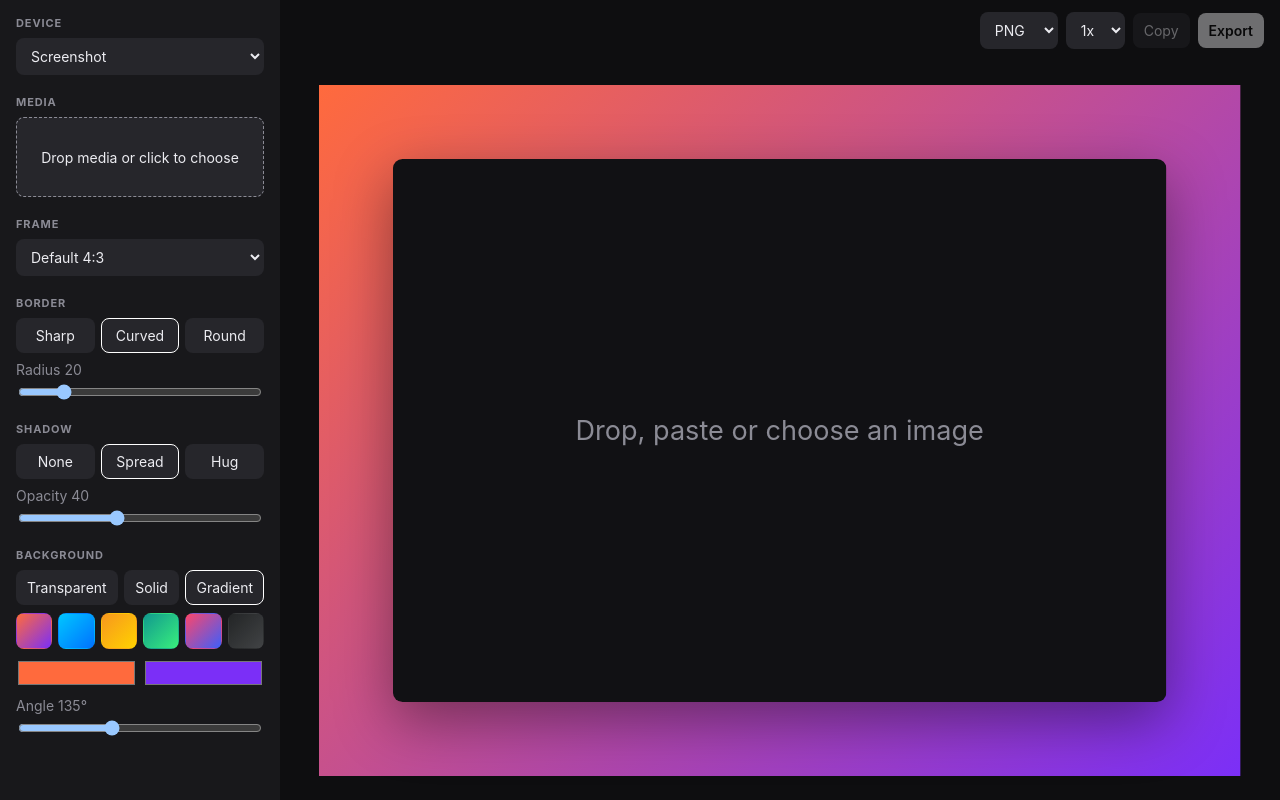
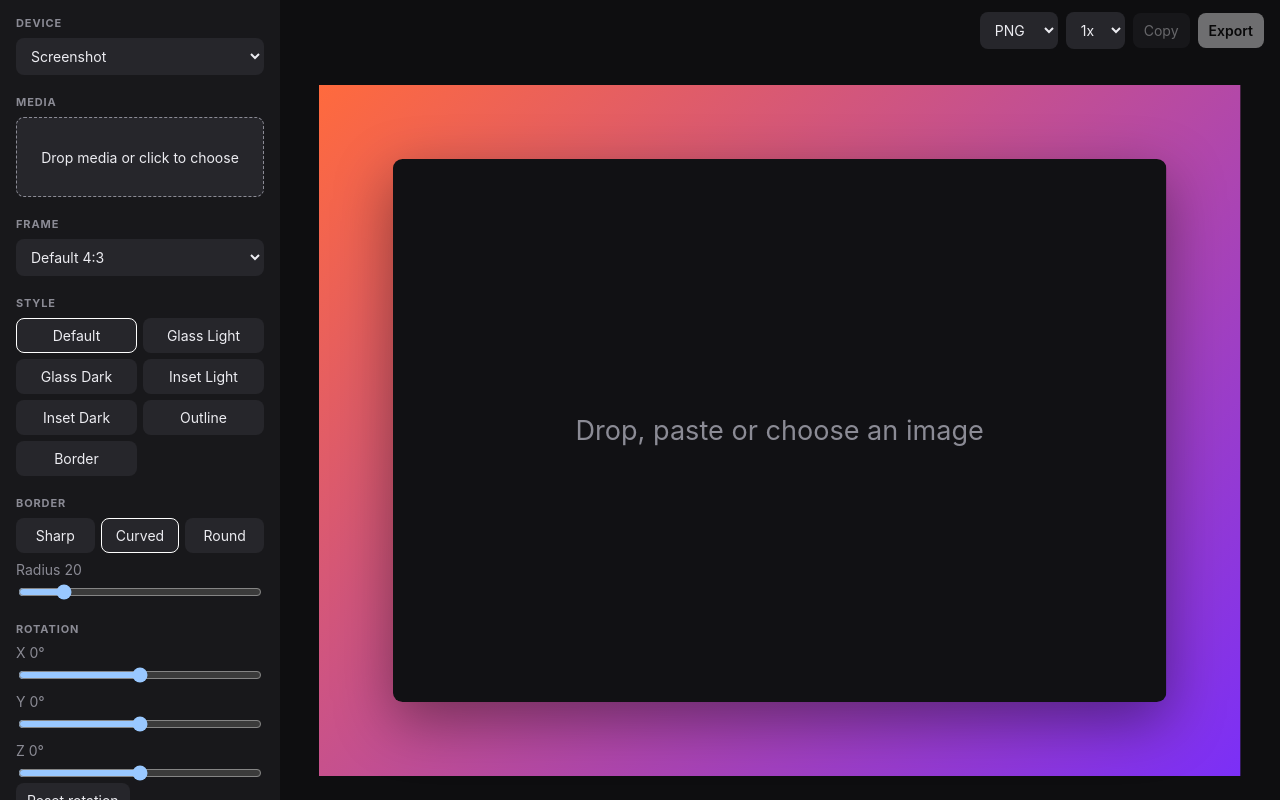
Before and after one commit to javiimiralles/monkups, a React (Vite) app: page / in a window 1280 px wide. Built offline with nearby package versions, Linux system fonts and the light colour scheme.

Commit message:
feat: frame styles and 3D rotation
Adds Glass, Inset, Outline and Border styles around screenshots and
browser windows, sized into the frame layout, plus X/Y/Z rotation.

```diff
--- a/src/components/DeviceFrame.tsx
+++ b/src/components/DeviceFrame.tsx
@@ -1,5 +1,6 @@
 import type { CSSProperties, ReactNode } from 'react'
 import { GEOMETRY, type Device } from '../domain/devices'
+import { stylePad, type FrameStyle } from '../domain/styles'
 
 type Props = {
   device: Device
@@ -8,23 +9,31 @@ type Props = {
   height: number
   radius: number
   shadow: string
+  /** Applies to screenshots and browser windows only; hardware has its own body. */
+  frameStyle: FrameStyle
   children: ReactNode
 }
 
 /** Draws the hardware or browser chrome around `children` (the media or placeholder). */
-export function DeviceFrame({ device, width, height, radius, shadow, children }: Props) {
+export function DeviceFrame({ device, width, height, radius, shadow, frameStyle, children }: Props) {
   const box: CSSProperties = { width, height, fontSize: width / 100 }
   const drop: CSSProperties = shadow === 'none' ? {} : { filter: `drop-shadow(${shadow})` }
   const g = GEOMETRY
+  const pad = stylePad(frameStyle)
+  const styled = (inner: ReactNode) => (
+    <div
+      className={`frame-style ${frameStyle}`}
+      style={{ ...box, padding: `${pad}em`, borderRadius: radius + (pad * width) / 100, boxShadow: shadow }}
+    >
+      {inner}
+    </div>
+  )
 
   switch (device.kind) {
     case 'browser': {
       const dark = device.theme === 'dark'
-      return (
-        <div
-          className={`browser ${device.browser} ${dark ? 'dark' : 'light'}`}
-          style={{ ...box, borderRadius: radius, boxShadow: shadow }}
-        >
+      return styled(
+        <div className={`browser ${device.browser} ${dark ? 'dark' : 'light'}`} style={{ borderRadius: radius }}>
           {device.browser === 'chrome' ? (
             <div className="toolbar-chrome" style={{ height: `${g.toolbar.chrome}em` }}>
               <div className="tabs">
@@ -42,7 +51,7 @@ export function DeviceFrame({ device, width, height, radius, shadow, children }:
             </div>
           )}
           <div className="screen">{children}</div>
-        </div>
+        </div>,
       )
     }
     case 'phone':
@@ -70,10 +79,10 @@ export function DeviceFrame({ device, width, height, radius, shadow, children }:
         </div>
       )
     default:
-      return (
-        <div className="screenshot" style={{ ...box, borderRadius: radius, boxShadow: shadow }}>
+      return styled(
+        <div className="screenshot" style={{ borderRadius: radius }}>
           {children}
-        </div>
+        </div>,
       )
   }
 }
--- a/src/components/Sidebar.tsx
+++ b/src/components/Sidebar.tsx
@@ -1,6 +1,7 @@
 import { useRef } from 'react'
 import { DEVICE_GROUPS, DEVICES, getDevice } from '../domain/devices'
 import { GRADIENT_PRESETS, RADIUS_PRESETS, RATIOS, type RatioId, type ShadowMode } from '../domain/scene'
+import { FRAME_STYLES, type Rotation } from '../domain/styles'
 import { useEditor } from '../state/editorStore'
 
 export function Sidebar() {
@@ -9,6 +10,7 @@ export function Sidebar() {
   const bg = s.background
   const { kind } = getDevice(s.deviceId)
   const hasRadius = kind === 'screenshot' || kind === 'browser'
+  const rotate = (axis: keyof Rotation, value: number) => s.set({ rotation: { ...s.rotation, [axis]: value } })
 
   return (
     <aside className="sidebar">
@@ -52,7 +54,24 @@ export function Sidebar() {
         </select>
       </section>
 
-      {/* Hardware frames have fixed corners; radius only applies to screenshots and browser windows. */}
+      {/* Hardware frames have fixed corners and body; radius and style only apply to screenshots and browser windows. */}
+      {hasRadius && (
+        <section>
+          <h3>Style</h3>
+          <div className="styles">
+            {FRAME_STYLES.map((st) => (
+              <button
+                key={st.id}
+                className={s.frameStyle === st.id ? 'on' : ''}
+                onClick={() => s.set({ frameStyle: st.id })}
+              >
+                {st.label}
+              </button>
+            ))}
+          </div>
+        </section>
+      )}
+
       {hasRadius && (
         <section>
           <h3>Border</h3>
@@ -75,6 +94,23 @@ export function Sidebar() {
           </label>
         </section>
       )}
+
+      <section>
+        <h3>Rotation</h3>
+        {(['x', 'y', 'z'] as const).map((axis) => (
+          <label key={axis}>
+            {axis.toUpperCase()} {s.rotation[axis]}°
+            <input
+              type="range"
+              min={axis === 'z' ? -180 : -60}
+              max={axis === 'z' ? 180 : 60}
+              value={s.rotation[axis]}
+              onChange={(e) => rotate(axis, +e.target.value)}
+            />
+          </label>
+        ))}
+        <button onClick={() => s.set({ rotation: { x: 0, y: 0, z: 0 } })}>Reset rotation</button>
+      </section>
 
       <section>
         <h3>Shadow</h3>
--- a/src/components/Stage.tsx
+++ b/src/components/Stage.tsx
@@ -1,6 +1,7 @@
 import { forwardRef, useEffect, useRef, useState } from 'react'
 import { deviceAspect, fitBox, getDevice } from '../domain/devices'
 import { backgroundCss, frameSize, shadowCss } from '../domain/scene'
+import { rotationCss, stylePad } from '../domain/styles'
 import { useEditor } from '../state/editorStore'
 import { DeviceFrame } from './DeviceFrame'
 
@@ -8,7 +9,7 @@ const PADDING = 0.08
 
 /** Renders the scene at full export resolution, scaled down to fit the viewport. */
 export const Stage = forwardRef<HTMLDivElement>(function Stage(_, stageRef) {
-  const { mediaUrl, mediaSize, deviceId, ratio, radius, shadow, background } = useEditor()
+  const { mediaUrl, mediaSize, deviceId, ratio, radius, frameStyle, rotation, shadow, background } = useEditor()
   const { width, height } = frameSize(ratio)
   const areaRef = useRef<HTMLDivElement>(null)
   const [fit, setFit] = useState(0.4)
@@ -30,7 +31,7 @@ export const Stage = forwardRef<HTMLDivElement>(function Stage(_, stageRef) {
   const inner = { width: width - 2 * pad, height: height - 2 * pad }
   const fallbackAspect = device.kind === 'screenshot' ? inner.width / inner.height : 16 / 10
   const mediaAspect = mediaSize ? mediaSize.width / mediaSize.height : fallbackAspect
-  const size = fitBox(inner, deviceAspect(device, mediaAspect))
+  const size = fitBox(inner, deviceAspect(device, mediaAspect, stylePad(frameStyle)))
 
   return (
     <div className="stage-area" ref={areaRef}>
@@ -42,12 +43,14 @@ export const Stage = forwardRef<HTMLDivElement>(function Stage(_, stageRef) {
             className={background.kind === 'transparent' ? 'stage checker' : 'stage'}
             style={{ width, height, background: backgroundCss(background) }}
           >
+            <div style={{ transform: rotationCss(rotation) }}>
               <DeviceFrame
                 device={device}
                 width={size.width}
                 height={size.height}
                 radius={radius}
                 shadow={shadowCss(shadow.mode, shadow.opacity)}
+                frameStyle={frameStyle}
               >
                 {mediaUrl ? (
                   <img src={mediaUrl} alt="Mockup media" className="media" />
@@ -59,5 +62,6 @@ export const Stage = forwardRef<HTMLDivElement>(function Stage(_, stageRef) {
           </div>
         </div>
       </div>
+    </div>
   )
 })
--- a/src/domain/devices.ts
+++ b/src/domain/devices.ts
@@ -50,13 +50,19 @@ export function getDevice(id: string): Device {
   return DEVICES.find((d) => d.id === id) ?? DEVICES[0]
 }
 
-/** Width / height of the whole device, frame included. */
-export function deviceAspect(device: Device, mediaAspect: number): number {
+/**
+ * Width / height of the whole device, frame included.
+ * `stylePad` (em) is the frame style drawn around screenshots and browser windows.
+ */
+export function deviceAspect(device: Device, mediaAspect: number, stylePad = 0): number {
   const screenAspect = device.screen ? device.screen[0] / device.screen[1] : mediaAspect
   const g = GEOMETRY
+  const inner = 100 - 2 * stylePad
   switch (device.kind) {
+    case 'screenshot':
+      return 100 / (inner / mediaAspect + 2 * stylePad)
     case 'browser':
-      return 100 / (100 / mediaAspect + g.toolbar[device.browser ?? 'safari'])
+      return 100 / (inner / mediaAspect + g.toolbar[device.browser ?? 'safari'] + 2 * stylePad)
     case 'phone': {
       const screenWidth = 100 - 2 * g.phoneBezel
       return 100 / (screenWidth / screenAspect + 2 * g.phoneBezel)
@@ -69,8 +75,6 @@ export function deviceAspect(device: Device, mediaAspect: number): number {
       const screenWidth = g.laptopLidWidth - 2 * g.laptopBezel
       return 100 / (screenWidth / screenAspect + 2 * g.laptopBezel + g.laptopBase)
     }
-    default:
-      return mediaAspect
   }
 }
 
--- /dev/null
+++ b/src/domain/styles.ts
@@ -0,0 +1,23 @@
+export type FrameStyle = 'default' | 'glass-light' | 'glass-dark' | 'inset-light' | 'inset-dark' | 'outline' | 'border'
+
+/** `pad` is the space the style draws around the frame, in em of a 100em-wide device. */
+export const FRAME_STYLES: { id: FrameStyle; label: string; pad: number }[] = [
+  { id: 'default', label: 'Default', pad: 0 },
+  { id: 'glass-light', label: 'Glass Light', pad: 2.5 },
+  { id: 'glass-dark', label: 'Glass Dark', pad: 2.5 },
+  { id: 'inset-light', label: 'Inset Light', pad: 2 },
+  { id: 'inset-dark', label: 'Inset Dark', pad: 2 },
+  { id: 'outline', label: 'Outline', pad: 0 },
+  { id: 'border', label: 'Border', pad: 1.2 },
+]
+
+export function stylePad(id: FrameStyle): number {
+  return FRAME_STYLES.find((s) => s.id === id)?.pad ?? 0
+}
+
+export type Rotation = { x: number; y: number; z: number }
+
+export function rotationCss({ x, y, z }: Rotation): string {
+  if (!x && !y && !z) return 'none'
+  return `perspective(4000px) rotateX(${x}deg) rotateY(${y}deg) rotateZ(${z}deg)`
+}
--- a/src/state/editorStore.ts
+++ b/src/state/editorStore.ts
@@ -1,5 +1,6 @@
 import { create } from 'zustand'
 import { GRADIENT_PRESETS, type Background, type RatioId, type ShadowMode } from '../domain/scene'
+import type { FrameStyle, Rotation } from '../domain/styles'
 
 export type ExportFormat = 'png' | 'jpeg'
 
@@ -9,6 +10,8 @@ type EditorState = {
   deviceId: string
   ratio: RatioId
   radius: number
+  frameStyle: FrameStyle
+  rotation: Rotation
   shadow: { mode: ShadowMode; opacity: number }
   background: Background
   exportFormat: ExportFormat
@@ -25,6 +28,8 @@ export const useEditor = create<EditorState>((setState, get) => ({
   deviceId: 'screenshot',
   ratio: '4:3',
   radius: 20,
+  frameStyle: 'default',
+  rotation: { x: 0, y: 0, z: 0 },
   shadow: { mode: 'spread', opacity: 40 },
   background: { kind: 'gradient', from, to, angle: 135 },
   exportFormat: 'png',
--- a/src/styles.css
+++ b/src/styles.css
@@ -101,3 +101,22 @@ main { flex: 1; display: flex; flex-direction: column; min-width: 0; }
 .notch { position: absolute; top: 0; left: 50%; width: 10em; height: 2em; transform: translateX(-50%); border-radius: 0 0 0.8em 0.8em; background: #0d0d0f; }
 .base { width: 100%; border-radius: 0.3em 0.3em 4em 4em; background: linear-gradient(#e2e2e6, #a9a9ae); position: relative; }
 .base::before { content: ''; position: absolute; top: 0; left: 50%; width: 14em; height: 1.1em; transform: translateX(-50%); border-radius: 0 0 1em 1em; background: #b9b9be; }
+
+/* Frame styles wrap screenshots and browser windows; the wrapper padding is the style pad. */
+.frame-style { position: relative; display: flex; }
+.frame-style > .screenshot, .frame-style > .browser { width: 100%; height: 100%; }
+.frame-style::after { content: ''; position: absolute; inset: 0; border-radius: inherit; pointer-events: none; }
+.frame-style.glass-light { background: rgba(255, 255, 255, 0.22); backdrop-filter: blur(1.5em); }
+.frame-style.glass-light::after { border: 0.12em solid rgba(255, 255, 255, 0.55); }
+.frame-style.glass-dark { background: rgba(0, 0, 0, 0.28); backdrop-filter: blur(1.5em); }
+.frame-style.glass-dark::after { border: 0.12em solid rgba(255, 255, 255, 0.16); }
+.frame-style.inset-light { background: #f4f4f6; }
+.frame-style.inset-light::after { box-shadow: inset 0 0.15em 0.5em rgba(0, 0, 0, 0.12); }
+.frame-style.inset-light > * { box-shadow: 0 0 0 0.1em rgba(0, 0, 0, 0.1); }
+.frame-style.inset-dark { background: #1c1c1f; }
+.frame-style.inset-dark::after { box-shadow: inset 0 0.15em 0.5em rgba(0, 0, 0, 0.5); }
+.frame-style.inset-dark > * { box-shadow: 0 0 0 0.1em rgba(255, 255, 255, 0.1); }
+.frame-style.outline > * { outline: 0.35em solid rgba(255, 255, 255, 0.75); outline-offset: 0.7em; }
+.frame-style.border { background: #ffffff; }
+
+.styles { display: grid; grid-template-columns: 1fr 1fr; gap: 6px; }
```
Also changed, not shown: 1 other file (tests, documents, lock files or other folders). Lines whose indentation alone changed are shown as unchanged.
